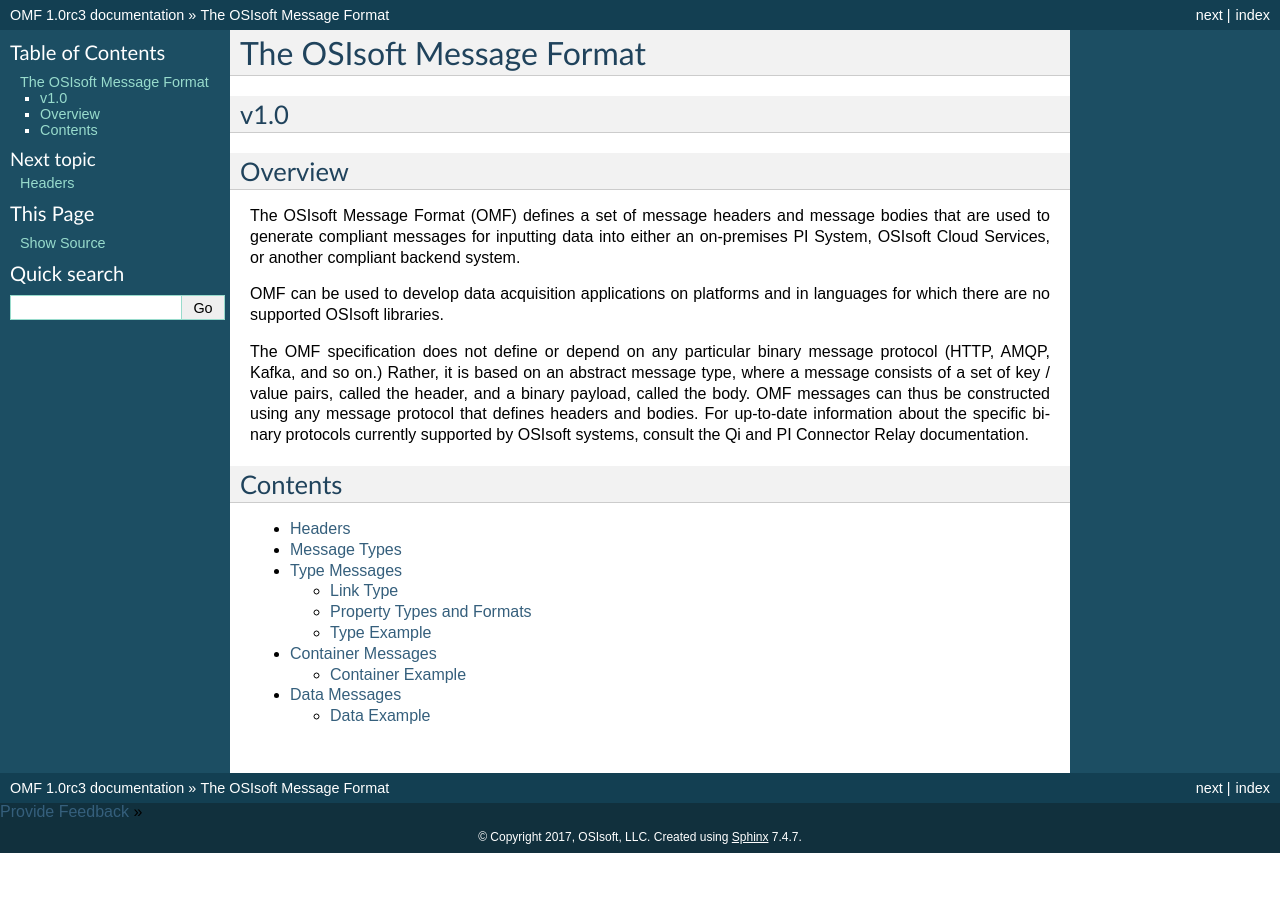
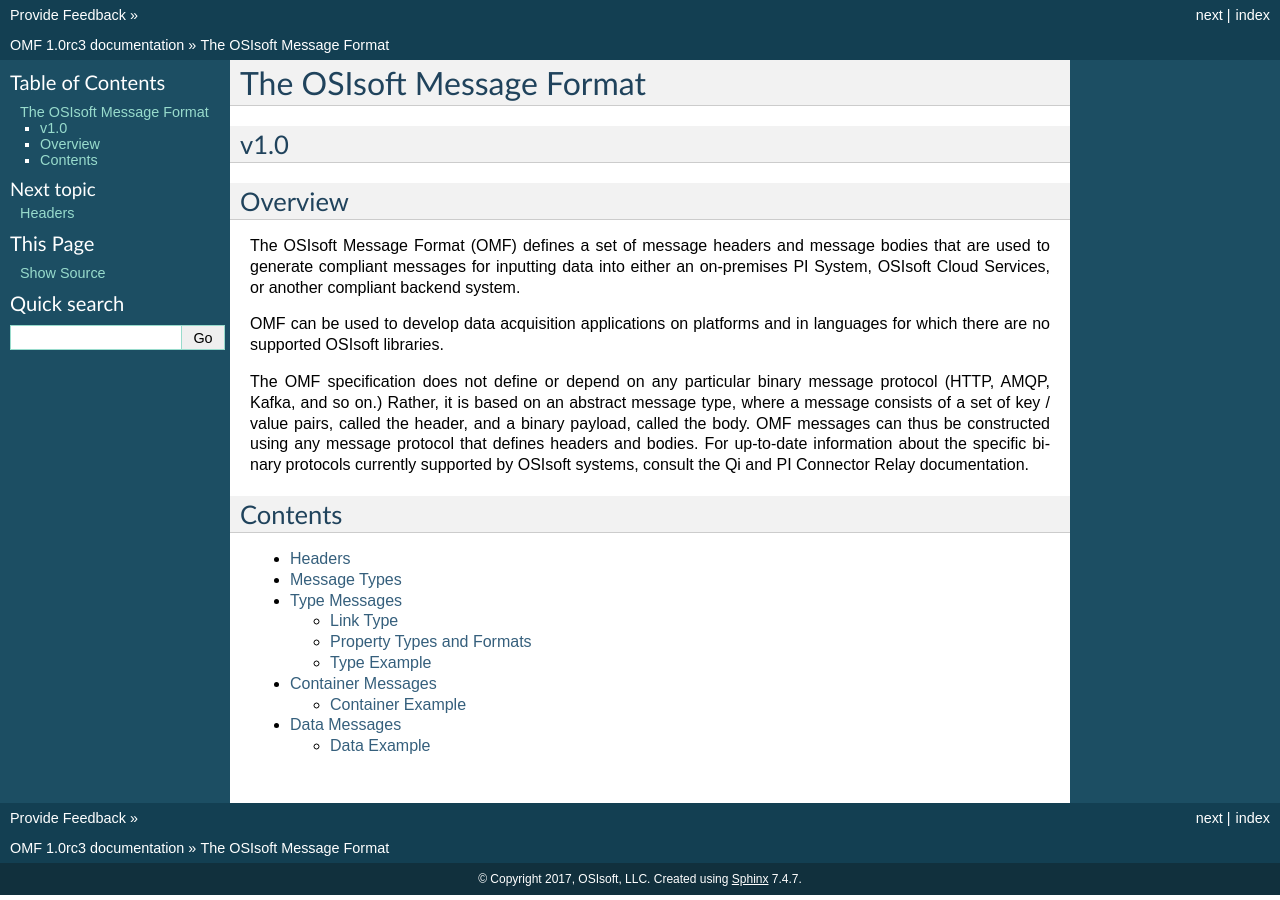
Before and after one commit to AVEVA/OMF-Docs, a Sphinx documentation site: the page built from docs/index.rst, in a window 1280 px wide. Built offline with Sphinx 7.4.7, drawn with Linux system fonts in a browser that asks for light colours; part of the change alters nothing that is shown.

```diff
--- a/docs/_templates/layout.html
+++ b/docs/_templates/layout.html
@@ -1,5 +1,5 @@
 {% extends "!layout.html" %}
-{% block footer %}
+{% block rootrellink %}
     <div><a href="https://feedback.osisoft.com/forums/906874-osisoft-message-format-omf">Provide Feedback</a> &raquo;</div>
     {{ super() }}
 {% endblock %}
```
